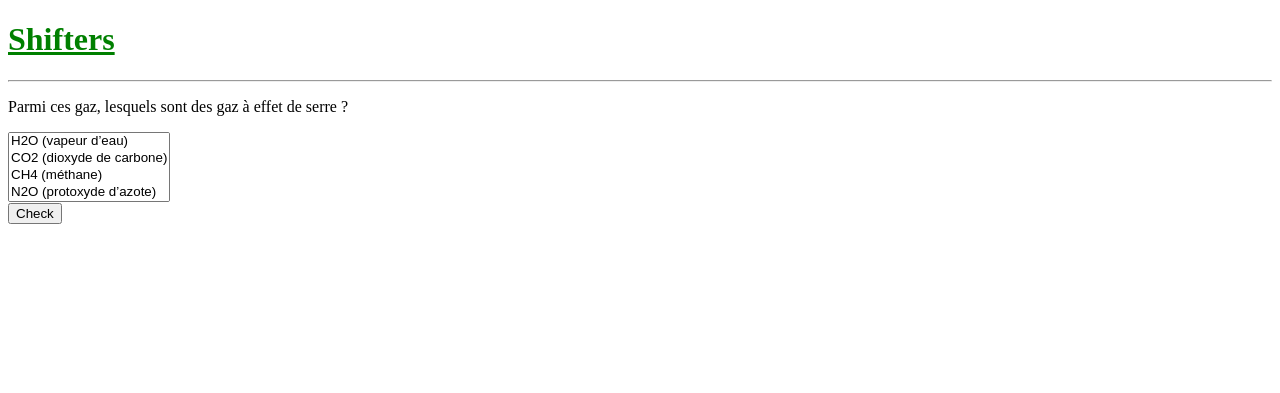
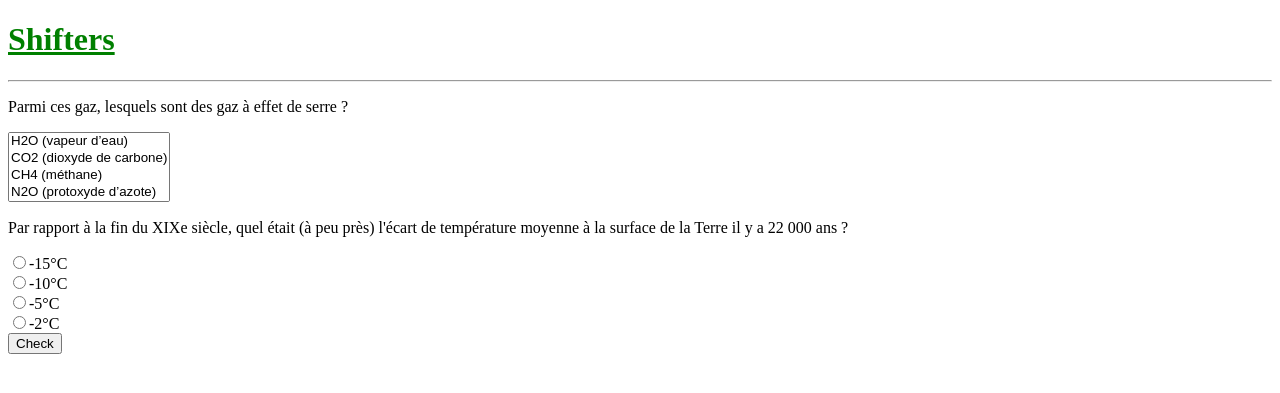
Before and after one commit to Vayel/vayel.github.io, a Jekyll site: the page built from shifters.html, in a window 1280 px wide. Shown: the top 393 px of the page. Built offline with Jekyll 4.4.1, drawn with Linux system fonts in a browser that asks for light colours; part of the change alters nothing that is shown.

Commit message:
Add single choice questions

```diff
--- a/assets/shifters/data/categories.json
+++ b/assets/shifters/data/categories.json
@@ -1,3 +1,3 @@
 {
-  "climat": [0]
+  "climat": [0, 1]
 }
--- a/assets/shifters/data/keywords.json
+++ b/assets/shifters/data/keywords.json
@@ -1,3 +1,5 @@
 {
-  "ges": [0]
+  "ges": [0],
+  "glaciation": [1],
+  "température": [1]
 }
--- a/assets/shifters/data/levels.json
+++ b/assets/shifters/data/levels.json
@@ -1,6 +1,6 @@
 [
   {
     "name": "basique",
-    "questions": [0]
+    "questions": [0, 1]
   }
 ]
--- a/assets/shifters/data/questions/0.json
+++ b/assets/shifters/data/questions/0.json
@@ -1,4 +1,5 @@
 {
+  "id": 0,
   "type": "multiple_choice",
   "text": "Parmi ces gaz, lesquels sont des gaz à effet de serre ?",
   "choices": [
@@ -14,7 +15,7 @@
   "answer": [0, 1, 2, 3, 6],
   "references": [
     {
-      "text": "Wikipédia- Gaz à effet de serre",
+      "text": "Wikipédia - Gaz à effet de serre",
       "url": "https://fr.wikipedia.org/wiki/Gaz_%C3%A0_effet_de_serre"
     }
   ]
--- /dev/null
+++ b/assets/shifters/data/questions/1.json
@@ -0,0 +1,18 @@
+{
+  "id": 1,
+  "type": "single_choice",
+  "text": "Par rapport à la fin du XIXe siècle, quel était (à peu près) l'écart de température moyenne à la surface de la Terre il y a 22 000 ans ?",
+  "choices": [
+    "-15°C",
+    "-10°C",
+    "-5°C",
+    "-2°C"
+  ],
+  "answer": 2,
+  "references": [
+    {
+      "text": "Wikipédia - Dernière période glaciaire",
+      "url": "https://fr.wikipedia.org/wiki/Derni%C3%A8re_p%C3%A9riode_glaciaire"
+    }
+  ]
+}
--- a/assets/shifters/quiz.js
+++ b/assets/shifters/quiz.js
@@ -1,48 +1,119 @@
-const Quiz = function(wrapper, questions) {
-  const MultipleChoice = function(parent, question) {
-    let html = {};
+const Quiz = (function() {
+  class AbstractQuestion {
+    constructor(type, parent, question) {
+      this.type = type;
+      this.parent = parent;
+      this.question = question;
+      this._inputs = {};
+    }
 
-    return {
-      check: () => {
+    check() {
+      throw "Not implemented";
+    }
+
+    render() {
+      let wrapper = document.createElement("div");
+      wrapper.setAttribute("class", "question " + this.type);
+
+      let title = document.createElement("p");
+      title.setAttribute("class", "title");
+      title.innerText = this.question.text;
+      wrapper.appendChild(title);
+
+      let form = document.createElement("form");
+      this.renderForm(form);
+      wrapper.appendChild(form);
+      this.parent.appendChild(wrapper);
+    }
+
+    renderForm(form) {
+      throw "Not implemented";
+    }
+  }
+
+  class SingleChoice extends AbstractQuestion {
+    constructor(parent, question) {
+      super("single_choice", parent, question);
+    }
+
+    check() {
+      let selected = null;
+      for (let input of Object.values(this._inputs)) {
+        if (input.checked) {
+          selected = parseInt(input.value);
+          break;
+        }
+      }
+      return selected === this.question.answer;
+    }
+
+    renderForm(form) {
+      for (let i in this.question.choices) {
+        let div = document.createElement("div");
+        div.setAttribute("class", "choice");
+
+        let id = "question-" + this.question.id + "-" + i;
+        let input = document.createElement("input");
+        input.setAttribute("type", "radio");
+        input.setAttribute("name", "question-" + this.question.id);
+        input.setAttribute("id", id);
+        input.setAttribute("value", i);
+        this._inputs[i] = input;
+        div.appendChild(input);
+
+        let label = document.createElement("label");
+        label.innerText = this.question.choices[i];
+        label.setAttribute("for", id);
+        div.appendChild(label);
+
+        form.appendChild(div);
+      }
+    }
+  };
+
+  class MultipleChoice extends AbstractQuestion {
+    constructor(parent, question) {
+      super("multiple_choice", parent, question);
+    }
+
+    check() {
       let selected = new Set();
-        for (let option of html.select.options) {
+      for (let option of this._inputs.select.options) {
         if (option.selected) {
           selected.add(parseInt(option.value));
         }
       }
       return new Immutable.Set(selected).equals(
-          new Immutable.Set(question.answer)
+        new Immutable.Set(this.question.answer)
       );
-      },
-      render: () => {
-        html.wrapper = document.createElement("div");
-        html.title = document.createElement("p");
-        html.title.innerText = question.text;
-        html.wrapper.appendChild(html.title);
+    }
 
-        html.select = document.createElement("select");
-        html.select.setAttribute("multiple", true);
+    renderForm(form) {
+      let select = document.createElement("select");
+      select.setAttribute("multiple", true);
 
-        for (let i in question.choices) {
+      for (let i in this.question.choices) {
         let option = document.createElement("option");
         option.value = i;
-          option.innerText = question.choices[i];
-          html.select.appendChild(option);
+        option.innerText = this.question.choices[i];
+        select.appendChild(option);
       }
 
-        html.wrapper.appendChild(html.select);
-        parent.appendChild(html.wrapper);
-      },
-    };
+      form.appendChild(select);
+      this._inputs.select = select;
+    }
   };
 
+  return (wrapper, questions) => {
     let self = {};
     self.check = () => questions.map(q => q.check());
 
     questions = questions.map(json => {
       switch(json.type) {
+        case "single_choice":
+          return new SingleChoice(wrapper, json);
         case "multiple_choice":
-        return MultipleChoice(wrapper, json);
+          return new MultipleChoice(wrapper, json);
         default:
           throw "Unknown question type: " + json.type;
       }
@@ -58,3 +129,4 @@ const Quiz = function(wrapper, questions) {
 
     return self;
   };
+})();
```
Lines whose indentation alone changed are shown as unchanged.
